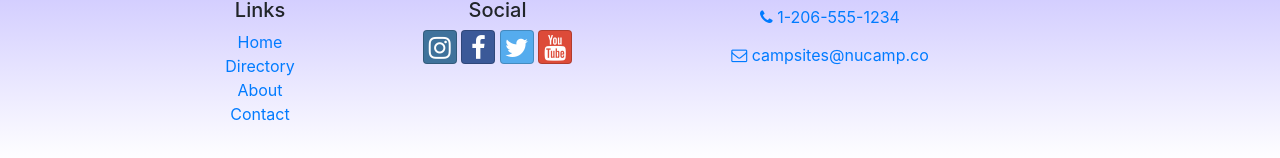
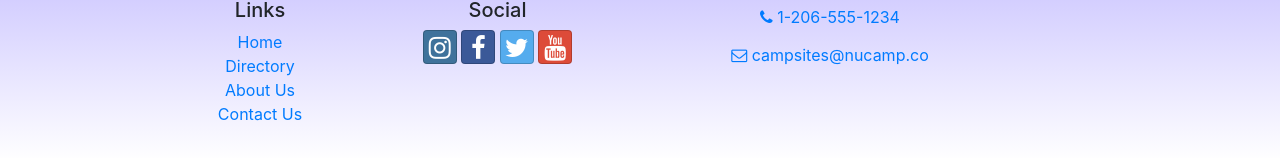
Before and after one commit to jakthedev/reactSite, a React (Create React App) app: page /directory in a window 1280 px wide. Shown: the part 794-952 px from the top of the page. Built offline with nearby package versions, Linux system fonts and the light colour scheme.

Commit message:
footer is working great with reactRouter, still dont know why the page links in the navbar are not working, but everything else is working.

```diff
--- a/src/components/DirectoryComponent.js
+++ b/src/components/DirectoryComponent.js
@@ -1,9 +1,9 @@
 import React from 'react';
 import { Card, CardImg, CardImgOverlay, CardTitle } from 'reactstrap';
 
-function RenderDirectoryItem({campsite, onClick}) {
+function RenderDirectoryItem({campsite}) {
     return (
-        <Card onClick={() => onClick(campsite.id)}>
+        <Card >
                     <CardImg width="100%" src={campsite.image} alt={campsite.name} />
                     <CardImgOverlay>
                     <CardTitle>{campsite.name}</CardTitle>
@@ -17,7 +17,7 @@
     const directory = props.campsites.map(campsite => {
             return (
                 <div key={campsite.id} className="col-md-5 m-1">
-                    <RenderDirectoryItem campsite={campsite} onClick={props.onClick} />
+                    <RenderDirectoryItem campsite={campsite} />
                 </div>
             );
         });
--- a/src/components/FooterComponent.js
+++ b/src/components/FooterComponent.js
@@ -1,4 +1,5 @@
 import React from 'react';
+import { Link } from 'react-router-dom';
 
 function Footer(props) {
     return (
@@ -8,10 +9,10 @@
                     <div className="col-4 col-sm-2 offset-1">
                         <h5>Links</h5>
                         <ul className="list-unstyled">
-                            <li><a href="#">Home</a></li>
-                            <li><a href="#">Directory</a></li>
-                            <li><a href="#">About</a></li>
-                            <li><a href="#">Contact</a></li>
+                            <li><Link to='/home'>Home</Link></li>
+                            <li><Link to='/directory'>Directory</Link></li>
+                            <li><Link to='/aboutus'>About Us</Link></li>
+                            <li><Link to='/contactus'>Contact Us</Link></li>
                         </ul>
                     </div>
                     <div className="col-6 col-sm-3 text-center">
--- a/src/components/HeaderComponent.js
+++ b/src/components/HeaderComponent.js
@@ -54,7 +54,7 @@
                                     </NavLink>
                                     </NavItem>
                                     <NavItem>
-                                    <NavLink className="nav-link" to="/directory">
+                                    <NavLink className="nav-link" to="/contactus">
                                         <i className="fa fa-home fa-lg" /> Contact Us
                                     </NavLink>
                                 </NavItem>
--- a/src/components/MainComponent.js
+++ b/src/components/MainComponent.js
@@ -1,17 +1,18 @@
 import React, { Component } from 'react';
 import Directory from './DirectoryComponent';
+import CampsiteInfo from './CampsiteInfoComponent';
 import Header from './HeaderComponent';
 import Footer from './FooterComponent';
 import Home from './HomeComponent';
 import { Switch, Route, Redirect } from 'react-router-dom';
-import  CampsiteInfo  from './CampsiteInfoComponent';
 import { CAMPSITES } from '../shared/campsites';
 
 class Main extends Component {
+
   constructor(props) {
     super(props);
     this.state = {
-      campsites: CAMPSITES,
+      campsites: CAMPSITES
 
     };
   }
```
Also changed, not shown: 1 other file (tests, documents, lock files or other folders).
